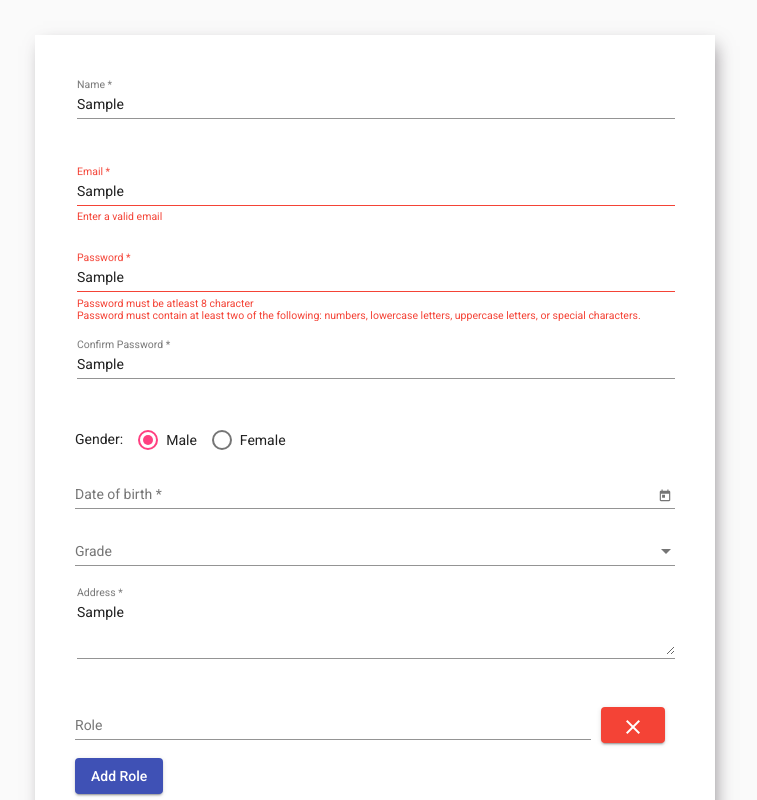
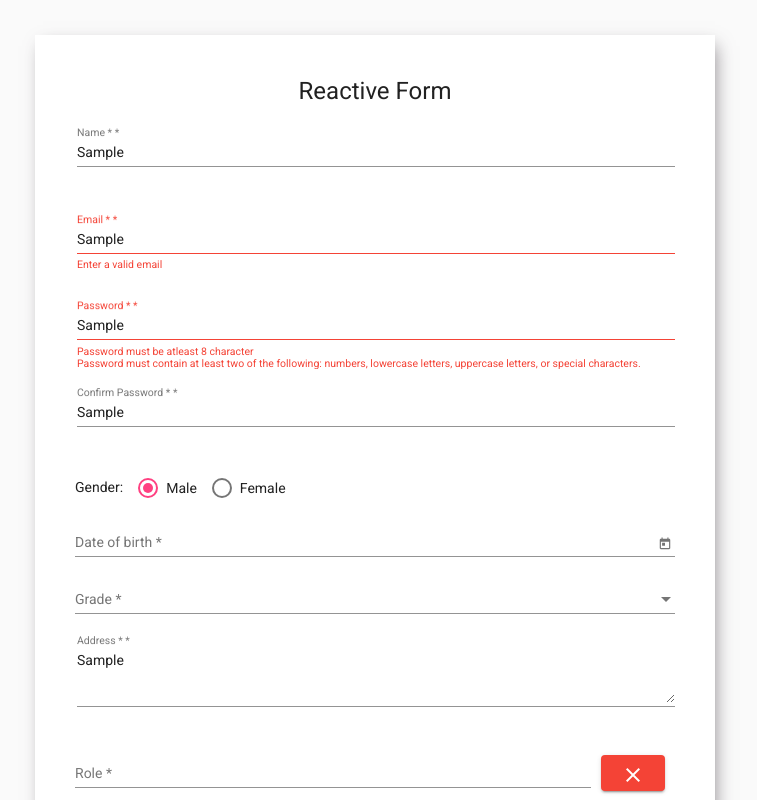
Before and after one commit to akshitsingh/reactive-form-ex, an Angular app: page / in a window 1280 px wide. Both pictures are taken after typing "Sample", "Sample", "Sample", "Sample", "Sample" into the empty fields and a click on the button "Add Role". Shown: the top 800 px of the page, without its empty margins (265-1022 px from the left). Built offline with nearby package versions, Linux system fonts and the light colour scheme.

Commit message:
fix formarray issue

```diff
--- a/package.json
+++ b/package.json
@@ -7,9 +7,12 @@
     "build": "ng build",
     "test": "ng test",
     "lint": "ng lint",
-    "e2e": "ng e2e"
+    "e2e": "ng e2e",
+    "predeploy": "npm run build",
+    "deploy": "gh-pages -d build"
   },
   "private": true,
+  "homepage": "https://akshitsingh.github.io/reactive-form-ex",
   "dependencies": {
     "@angular/animations": "~9.1.9",
     "@angular/cdk": "^9.2.4",
@@ -34,6 +37,7 @@
     "@types/jasminewd2": "~2.0.3",
     "@types/node": "^12.11.1",
     "codelyzer": "^5.1.2",
+    "gh-pages": "^4.0.0",
     "jasmine-core": "~3.5.0",
     "jasmine-spec-reporter": "~4.2.1",
     "karma": "~5.0.0",
--- a/src/app/components/reactive-form/reactive-form.component.html
+++ b/src/app/components/reactive-form/reactive-form.component.html
@@ -1,10 +1,10 @@
 <mat-sidenav-container>
-  <h1 class="text-center">Reactive Form</h1>
     <mat-sidenav-content>
       <form [formGroup]="myForm" (ngSubmit)="submitForm()">
+        <h1 class="text-center">Reactive Form</h1>
         <!-- Name -->
         <mat-form-field class="example-full-width">
-          <input matInput placeholder="Name" formControlName="name" />
+          <input matInput placeholder="Name *" formControlName="name" />
           <mat-error *ngFor="let validation of validation_messages.name">
             <mat-error class="error-message" *ngIf="myForm.get('name').hasError(validation.type)
              && (myForm.get('name').dirty || myForm.get('name').touched)">
@@ -15,7 +15,7 @@
 
         <!-- Email -->
         <mat-form-field class="example-full-width">
-          <input matInput placeholder="Email" formControlName="email" />
+          <input matInput placeholder="Email *" formControlName="email" />
           <mat-error *ngFor="let validation of validation_messages.email">
             <mat-error class="error-message" *ngIf="myForm.get('email').hasError(validation.type)
              && (myForm.get('email').dirty || myForm.get('email').touched)">
@@ -26,7 +26,7 @@
 
         <!-- Password -->
         <mat-form-field class="example-full-width">
-            <input matInput placeholder="Password" formControlName="password" />
+            <input matInput placeholder="Password *" formControlName="password" />
             <mat-error *ngFor="let validation of validation_messages.password">
               <mat-error class="error-message" *ngIf="myForm.get('password').hasError(validation.type)
                && (myForm.get('password').dirty || myForm.get('password').touched)">
@@ -37,7 +37,7 @@
 
         <!-- confirm password -->
         <mat-form-field class="example-full-width">
-            <input matInput placeholder="Confirm Password" formControlName="confirmPassword" />
+            <input matInput placeholder="Confirm Password *" formControlName="confirmPassword" />
             <mat-error *ngFor="let validation of validation_messages.confirmPassword">
               <mat-error class="error-message" *ngIf="myForm.get('confirmPassword').hasError(validation.type)
                && (myForm.get('confirmPassword').dirty || myForm.get('confirmPassword').touched)">
@@ -71,7 +71,7 @@
         </mat-form-field>
         <!-- Class -->
         <mat-form-field>
-          <mat-label>Grade</mat-label>
+          <mat-label>Grade *</mat-label>
           <mat-select formControlName="grade">
             <mat-option [value]="gradeArray" *ngFor="let gradeArray of GradeArray"
               >{{ gradeArray }}
@@ -81,7 +81,13 @@
 
         <!-- Address -->
         <mat-form-field class="example-full-width">
-            <textarea matInput rows="3" placeholder="Address" formControlName="address"></textarea>
+            <textarea matInput rows="3" placeholder="Address *" formControlName="address"></textarea>
+            <mat-error *ngFor="let validation of validation_messages.address">
+              <mat-error class="error-message" *ngIf="myForm.get('address').hasError(validation.type)
+               && (myForm.get('address').dirty || myForm.get('address').touched)">
+               {{validation.message}}
+              </mat-error>
+            </mat-error>
         </mat-form-field>
 
         <!-- roles -->
@@ -89,7 +95,10 @@
             <div [formGroupName]="i" >
                 <mat-form-field style="width: 86%">
                 <input matInput type="text"
-                    placeholder="Role" formControlName="role" >
+                    placeholder="Role *" formControlName="role" >
+                <mat-error class="error-message" *ngIf="control.invalid">
+                  Role is required
+                </mat-error>
                 </mat-form-field>
                 <button style="margin-left:10px" mat-raised-button color="warn" (click)="removeRoleControl(i)" >
                     <i class="material-icons">close</i>
--- a/src/app/components/reactive-form/reactive-form.component.ts
+++ b/src/app/components/reactive-form/reactive-form.component.ts
@@ -62,12 +62,20 @@ export class ReactiveFormComponent implements OnInit {
      this.rolesFieldAsFormArray.push(this.role())
   }
 
-  /**Dynamically removing controls from a FormArray */
+
+  /**
+   * Dynamically removing controls from a FormArray
+   * @param i Index of the roles form control array in the form
+   */
    removeRoleControl(i:number):void{
     this.rolesFieldAsFormArray.removeAt(i);
    }
 
    /* Date */
+   /**
+    *
+    * @param e date picker event
+    */
    date(e) {
     var convertDate = new Date(e.target.value).toISOString().substring(0, 10);
     this.myForm.get('dob').setValue(convertDate, {
@@ -100,7 +108,9 @@ export class ReactiveFormComponent implements OnInit {
       { type: 'required', message: 'Confirm password is required' },
       { type: 'mustMatch', message: 'Password mismatch' }
     ],
-
+    'address': [
+      { type: 'required', message: 'Address is required' }
+    ],
 
 
     }
```
Also changed, not shown: 1 other file (tests, documents, lock files or other folders).
